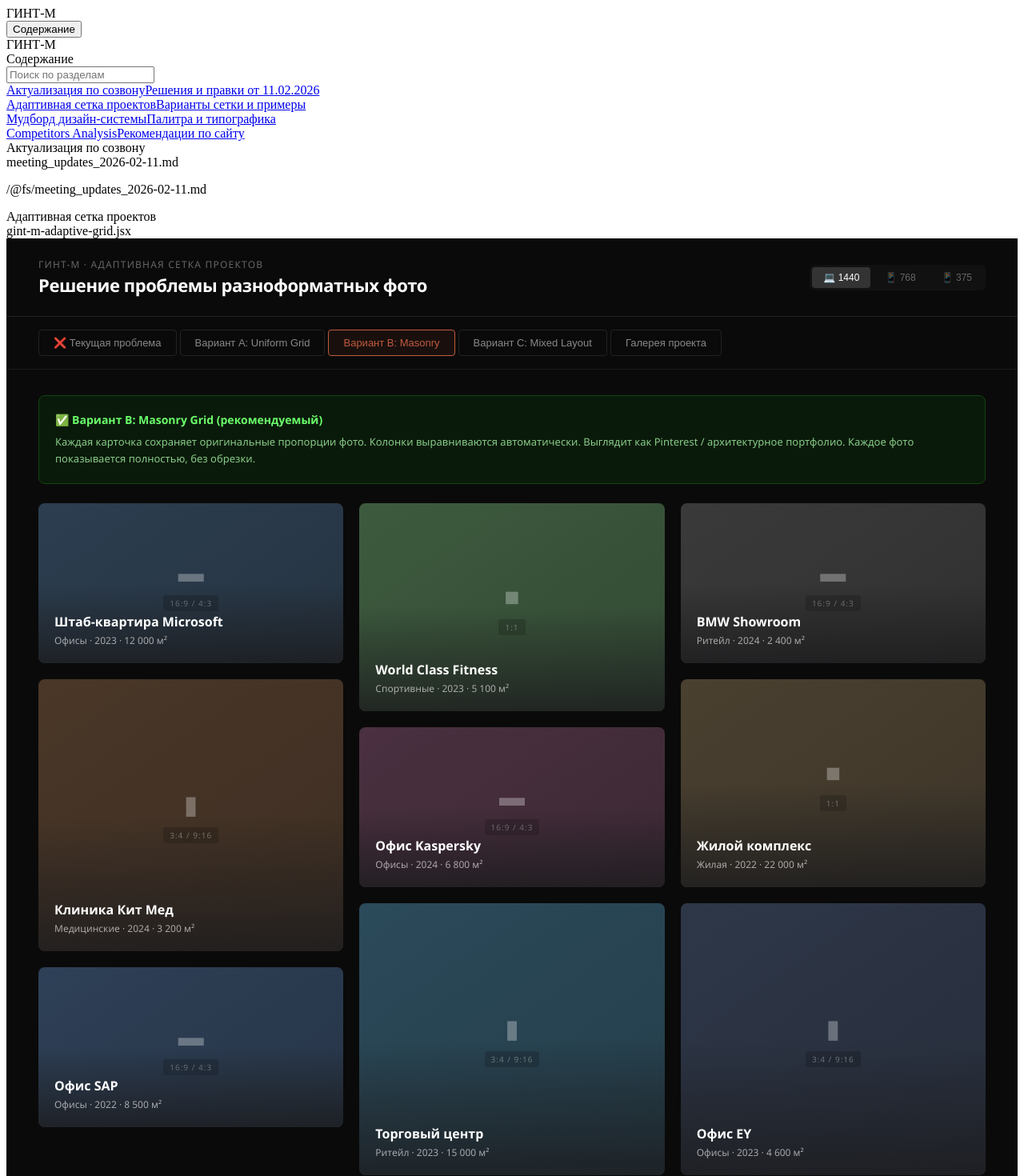
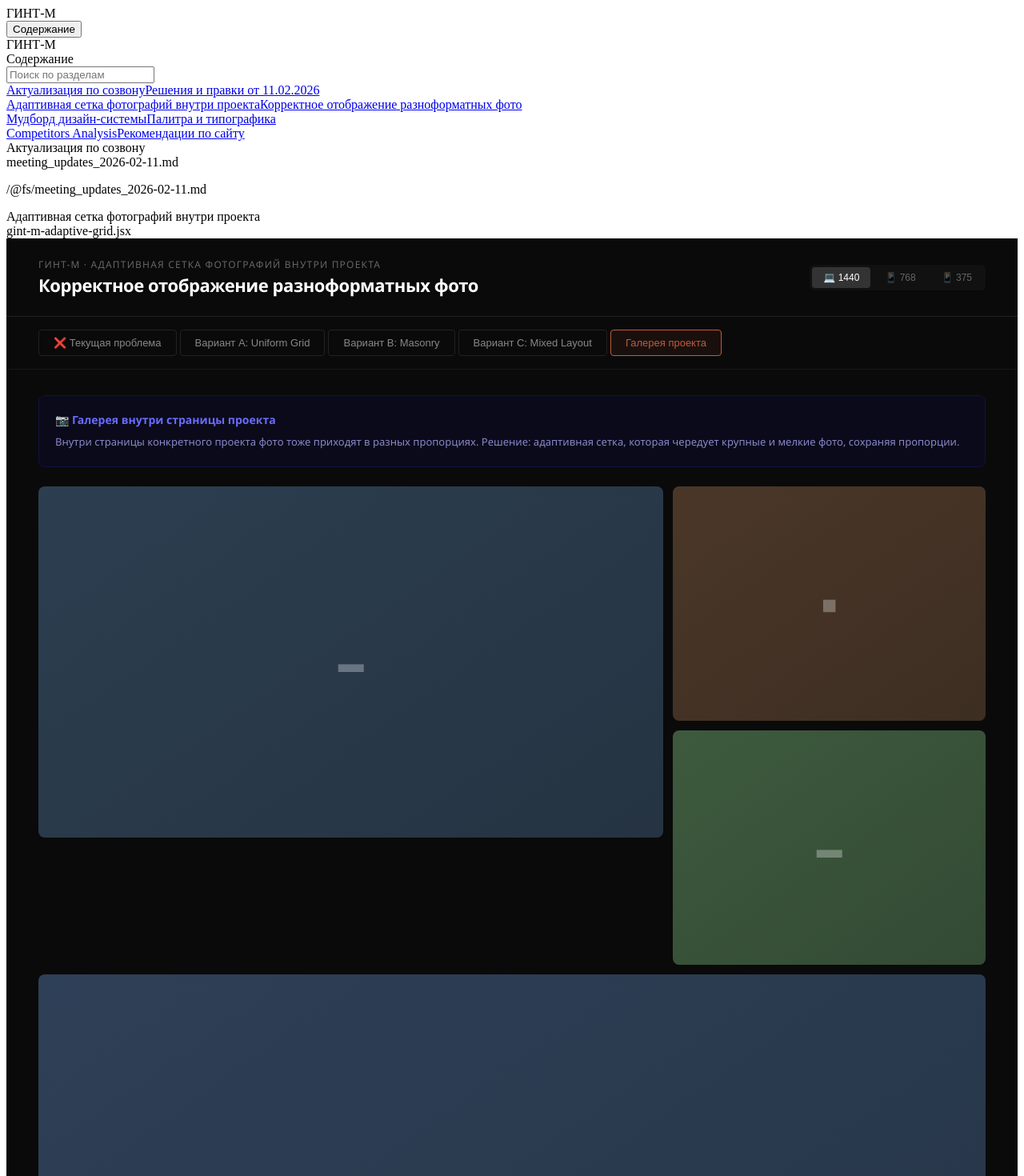
Before and after one commit to slowkeen/gint-m, a React (Vite) app: page / in a window 1280 px wide. Shown: the top 1470 px of the page at 80% size. Built offline with nearby package versions, Linux system fonts and the light colour scheme; the HTML template or start-up script is replaced by a standard one.

Commit message:
Apply content updates from 2026-02-11 review

```diff
--- a/gint-m-adaptive-grid.jsx
+++ b/gint-m-adaptive-grid.jsx
@@ -12,15 +12,15 @@ const palette = {
 
 // Simulated project data with mixed aspect ratios
 const projects = [
-  { id: 1, title: "Штаб-квартира Microsoft", meta: "Офисы · 2023 · 12 000 м²", ratio: "landscape", color: "#2C3E50" },
-  { id: 2, title: "Клиника Кит Мед", meta: "Медицинские · 2024 · 3 200 м²", ratio: "portrait", color: "#4A3728" },
-  { id: 3, title: "Офис SAP", meta: "Офисы · 2022 · 8 500 м²", ratio: "landscape", color: "#2E4057" },
-  { id: 4, title: "World Class Fitness", meta: "Спортивные · 2023 · 5 100 м²", ratio: "square", color: "#3D5A3E" },
-  { id: 5, title: "Офис Kaspersky", meta: "Офисы · 2024 · 6 800 м²", ratio: "landscape", color: "#4A3040" },
-  { id: 6, title: "Торговый центр", meta: "Ритейл · 2023 · 15 000 м²", ratio: "portrait", color: "#2B4A5A" },
-  { id: 7, title: "BMW Showroom", meta: "Ритейл · 2024 · 2 400 м²", ratio: "landscape", color: "#3A3A3A" },
-  { id: 8, title: "Жилой комплекс", meta: "Жилая · 2022 · 22 000 м²", ratio: "square", color: "#4A4030" },
-  { id: 9, title: "Офис EY", meta: "Офисы · 2023 · 4 600 м²", ratio: "portrait", color: "#2E3748" },
+  { id: 1, title: "Штаб-квартира Microsoft", year: "2023", client: "Microsoft", ratio: "landscape", color: "#2C3E50" },
+  { id: 2, title: "Клиника Кит Мед", year: "2024", client: "Кит Мед", ratio: "portrait", color: "#4A3728" },
+  { id: 3, title: "Офис SAP", year: "2022", client: "SAP", ratio: "landscape", color: "#2E4057" },
+  { id: 4, title: "World Class Fitness", year: "2023", client: "World Class", ratio: "square", color: "#3D5A3E" },
+  { id: 5, title: "Офис Kaspersky", year: "2024", client: "Kaspersky", ratio: "landscape", color: "#4A3040" },
+  { id: 6, title: "Торговый центр", year: "2023", client: "Retail Client", ratio: "portrait", color: "#2B4A5A" },
+  { id: 7, title: "BMW Showroom", year: "2024", client: "BMW", ratio: "landscape", color: "#3A3A3A" },
+  { id: 8, title: "Жилой комплекс", year: "2022", client: "Residential Client", ratio: "square", color: "#4A4030" },
+  { id: 9, title: "Офис EY", year: "2023", client: "EY", ratio: "portrait", color: "#2E3748" },
 ];
 
 // Photo placeholder with aspect ratio indicator
@@ -50,6 +50,22 @@ function ProjectCard({ project, style = {} }) {
       <div style={{ width: "100%", height: "100%", transition: "transform 0.4s ease", transform: hovered ? "scale(1.03)" : "scale(1)" }}>
         <PhotoPlaceholder ratio={project.ratio} color={project.color} />
       </div>
+      {project.client && (
+        <div style={{
+          position: "absolute",
+          top: 12,
+          left: 12,
+          background: "#ffffffdd",
+          color: palette.text,
+          borderRadius: 999,
+          padding: "5px 10px",
+          fontSize: 11,
+          fontWeight: 700,
+          letterSpacing: "0.02em",
+        }}>
+          {project.client}
+        </div>
+      )}
       {/* Hover overlay */}
       <div style={{
         position: "absolute", inset: 0,
@@ -60,7 +76,7 @@ function ProjectCard({ project, style = {} }) {
         <div style={{ fontSize: 16, fontWeight: 600, color: "#fff", marginBottom: 4, transition: "transform 0.3s", transform: hovered ? "translateY(-4px)" : "none" }}>
           {project.title}
         </div>
-        <div style={{ fontSize: 12, color: "#ffffff99" }}>{project.meta}</div>
+        {project.year && <div style={{ fontSize: 12, color: "#ffffff99" }}>{project.year}</div>}
         {hovered && (
           <div style={{ fontSize: 13, fontWeight: 600, color: palette.accent, marginTop: 12, opacity: hovered ? 1 : 0, transition: "opacity 0.2s" }}>
             Смотреть проект →
@@ -72,7 +88,7 @@ function ProjectCard({ project, style = {} }) {
 }
 
 export default function AdaptiveGridDemo() {
-  const [activeGrid, setActiveGrid] = useState("masonry");
+  const [activeGrid, setActiveGrid] = useState("gallery");
   const [activeBreakpoint, setActiveBreakpoint] = useState("desktop");
 
   const breakpointWidths = { desktop: "100%", tablet: 768, mobile: 375 };
@@ -90,8 +106,8 @@ export default function AdaptiveGridDemo() {
       {/* Header */}
       <div style={{ padding: "24px 40px", borderBottom: "1px solid #222", display: "flex", justifyContent: "space-between", alignItems: "center" }}>
         <div>
-          <div style={{ fontSize: 12, color: "#666", letterSpacing: "0.1em", textTransform: "uppercase", marginBottom: 2 }}>Гинт-М · Адаптивная сетка проектов</div>
-          <div style={{ fontSize: 22, fontWeight: 700, letterSpacing: "-0.02em" }}>Решение проблемы разноформатных фото</div>
+          <div style={{ fontSize: 12, color: "#666", letterSpacing: "0.1em", textTransform: "uppercase", marginBottom: 2 }}>Гинт-М · Адаптивная сетка фотографий внутри проекта</div>
+          <div style={{ fontSize: 22, fontWeight: 700, letterSpacing: "-0.02em" }}>Корректное отображение разноформатных фото</div>
         </div>
         <div style={{ display: "flex", gap: 4, background: "#111", borderRadius: 6, padding: 3 }}>
           {["desktop", "tablet", "mobile"].map(bp => (
@@ -135,8 +151,8 @@ export default function AdaptiveGridDemo() {
               <div style={{ background: "#1a0000", border: "1px solid #441111", borderRadius: 8, padding: 20, marginBottom: 24 }}>
                 <div style={{ fontSize: 14, fontWeight: 600, color: "#ff6b6b", marginBottom: 8 }}>⚠️ Текущая проблема на сайте Гинт-М</div>
                 <div style={{ fontSize: 13, color: "#cc8888", lineHeight: 1.6 }}>
-                  Фото проектов приходят в разных пропорциях (горизонтальные, вертикальные, квадратные), но сетка фиксированная.
-                  В результате: вертикальные фото обрезаются сверху/снизу, горизонтальные теряют композицию, нет адаптивности на мобильных.
+                  Внутри страницы проекта фото приходят в разных пропорциях (горизонтальные, вертикальные, квадратные), но галерея фиксированная.
+                  В результате: вертикальные фото обрезаются сверху/снизу, горизонтальные теряют композицию, на мобильных страдает читабельность.
                 </div>
               </div>
 
@@ -158,7 +174,7 @@ export default function AdaptiveGridDemo() {
                     )}
                     <div style={{ position: "absolute", bottom: 8, left: 8, right: 8 }}>
                       <div style={{ fontSize: 13, fontWeight: 600, color: "#fff" }}>{p.title}</div>
-                      <div style={{ fontSize: 10, color: "#ffffff80" }}>{p.meta}</div>
+                      {p.year && <div style={{ fontSize: 10, color: "#ffffff80" }}>{p.year}</div>}
                     </div>
                   </div>
                 ))}
@@ -169,8 +185,7 @@ export default function AdaptiveGridDemo() {
                   <strong style={{ color: "#ff6b6b" }}>Проблемы:</strong><br />
                   • Фиксированная высота 220px — вертикальные фото теряют 40–60% содержимого<br />
                   • Нет object-fit: cover / contain — фото растягиваются непропорционально<br />
-                  • Одинаковая сетка на всех экранах — на мобильных карточки слишком мелкие<br />
-                  • Нет hover-состояний — невозможно понять, что карточка кликабельна
+                  • Одинаковая сетка на всех экранах — на мобильных карточки слишком мелкие
                 </div>
               </div>
             </div>
@@ -317,7 +332,7 @@ export default function AdaptiveGridDemo() {
                 marginTop: activeBreakpoint === "mobile" ? 12 : 20,
               }}>
                 <ProjectCard project={projects[8]} style={{ aspectRatio: activeBreakpoint === "mobile" ? "4/3" : "3/4" }} />
-                <ProjectCard project={{ ...projects[4], title: "Офис KPMG", meta: "Офисы · 2024 · 9 200 м²" }} style={{ aspectRatio: activeBreakpoint === "mobile" ? "4/3" : "16/9" }} />
+                <ProjectCard project={{ ...projects[4], title: "Офис KPMG", year: "2024", client: "KPMG" }} style={{ aspectRatio: activeBreakpoint === "mobile" ? "4/3" : "16/9" }} />
               </div>
 
               <div style={{ marginTop: 24, display: "grid", gridTemplateColumns: "1fr 1fr", gap: 16 }}>
--- a/gint-m-moodboard.jsx
+++ b/gint-m-moodboard.jsx
@@ -262,16 +262,16 @@ export default function GintMDesignSystem() {
               <div style={{ marginBottom: 40 }}>
                 <div style={{ fontSize: 12, color: p.textMuted, textTransform: "uppercase", letterSpacing: "0.1em", marginBottom: 16 }}>Сравнение шрифтов (одинаковый текст)</div>
                 <div style={{ display: "grid", gridTemplateColumns: "repeat(auto-fit, minmax(240px, 1fr))", gap: 20 }}>
-                  <div style={{ border: `1px solid ${p.border}`, borderRadius: 10, padding: 22, fontFamily: "'PT Sans', 'Segoe UI', sans-serif" }}>
-                    <div style={{ fontSize: 12, color: p.textMuted, textTransform: "uppercase", letterSpacing: "0.08em", marginBottom: 12 }}>Сейчас — PT Sans</div>
+                  <div style={{ border: `1px solid ${p.border}`, borderRadius: 10, padding: 22 }}>
+                    <div style={{ fontSize: 12, color: p.textMuted, textTransform: "uppercase", letterSpacing: "0.08em", marginBottom: 12 }}>Сейчас — Futura / Roboto</div>
                     <div>
-                      <div style={{ fontSize: 30, fontWeight: 700, color: p.text, letterSpacing: "0.01em", marginBottom: 8 }}>
+                      <div style={{ fontSize: 30, fontWeight: 700, color: p.text, letterSpacing: "0.01em", marginBottom: 8, fontFamily: "'Futura', 'Trebuchet MS', 'Segoe UI', sans-serif" }}>
                         ГЕНПОДРЯДЧИК ПОЛНОГО ЦИКЛА 2001–2026
                       </div>
-                      <div style={{ fontSize: 14, color: p.textMuted, letterSpacing: "0.2em", textTransform: "uppercase", marginBottom: 10 }}>
+                      <div style={{ fontSize: 14, color: p.textMuted, letterSpacing: "0.2em", textTransform: "uppercase", marginBottom: 10, fontFamily: "'Futura', 'Trebuchet MS', 'Segoe UI', sans-serif" }}>
                         Проектирование · Строительство · Эксплуатация
                       </div>
-                      <div style={{ fontSize: 16, color: p.text, lineHeight: 1.7 }}>
+                      <div style={{ fontSize: 16, color: p.text, lineHeight: 1.7, fontFamily: "'Roboto', 'Segoe UI', sans-serif" }}>
                         Съешь же ещё этих мягких французских булок, да выпей чаю. 0123456789 · ₽ € $ %
                       </div>
                     </div>
@@ -298,6 +298,16 @@ export default function GintMDesignSystem() {
               </div>
 
               <div style={{ marginBottom: 28 }}>
+                <div style={{ fontSize: 12, color: p.textMuted, textTransform: "uppercase", letterSpacing: "0.1em", marginBottom: 12 }}>Текущая типографика (факт)</div>
+                <div style={{ fontSize: 14, color: p.text, lineHeight: 1.6 }}>
+                  <strong>Заголовки: Futura</strong>
+                </div>
+                <div style={{ fontSize: 14, color: p.text, lineHeight: 1.6, marginTop: 8 }}>
+                  <strong>Основной текст: Roboto</strong>
+                </div>
+              </div>
+
+              <div style={{ marginBottom: 28 }}>
                 <div style={{ fontSize: 12, color: p.textMuted, textTransform: "uppercase", letterSpacing: "0.1em", marginBottom: 12 }}>Предлагаемая пара шрифтов</div>
                 <div style={{ fontSize: 14, color: p.text, lineHeight: 1.6 }}>
                   <strong>Заголовки: Manrope</strong> — современный, геометричный, хорошо держит строгие заголовки.
@@ -306,7 +316,7 @@ export default function GintMDesignSystem() {
                   <strong>Текст: Golos Text</strong> — очень читабельный, «деловой» характер, отлично работает в длинных абзацах.
                 </div>
                 <div style={{ fontSize: 13, color: p.textMuted, marginTop: 10 }}>
-                  Почему не Inter/Roboto: слишком распространены, не создают запоминающегося визуального впечатления.
+                  Почему не оставляем текущую пару без изменений: Futura в длинном тексте уступает по читабельности, а Roboto в заголовках не даёт нужного акцента.
                 </div>
               </div>
 
--- a/src/App.jsx
+++ b/src/App.jsx
@@ -108,8 +108,8 @@ const sections = [
   {
     id: "adaptive-grid",
     file: "gint-m-adaptive-grid.jsx",
-    title: "Адаптивная сетка проектов",
-    subtitle: "Варианты сетки и примеры",
+    title: "Адаптивная сетка фотографий внутри проекта",
+    subtitle: "Корректное отображение разноформатных фото",
     type: "jsx",
     component: AdaptiveGridDemo,
     showViewport: false,
--- a/src/styles.css
+++ b/src/styles.css
@@ -1,4 +1,4 @@
-@import url("https://fonts.googleapis.com/css2?family=Golos+Text:wght@400;600;700&family=Manrope:wght@400;600;700&family=PT+Sans:wght@400;700&display=swap");
+@import url("https://fonts.googleapis.com/css2?family=Golos+Text:wght@400;600;700&family=Manrope:wght@400;600;700&family=Roboto:wght@400;500;700&display=swap");
 
 :root {
   color-scheme: light;
```
Also changed, not shown: 2 other files (tests, documents, lock files or other folders).
